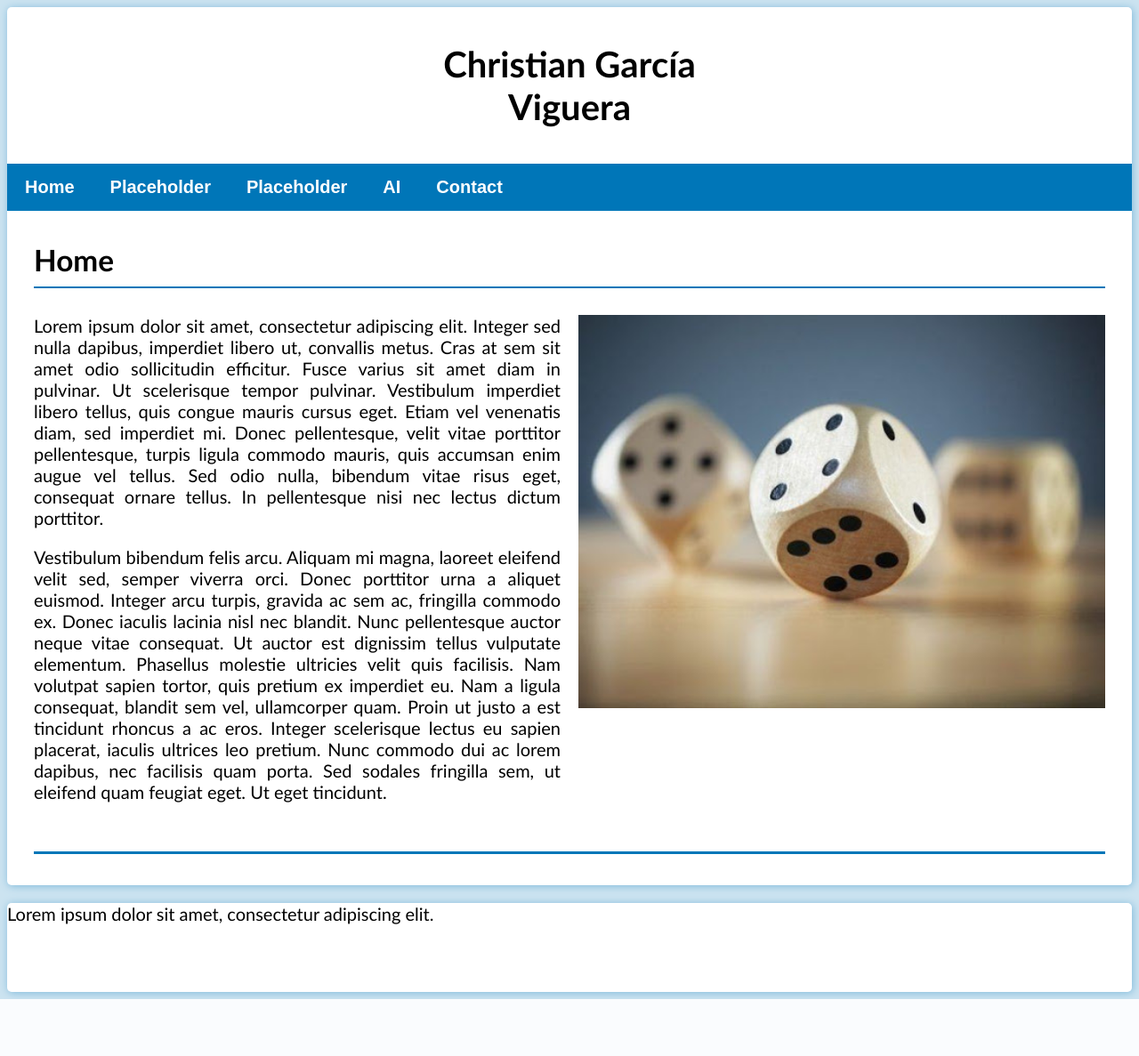
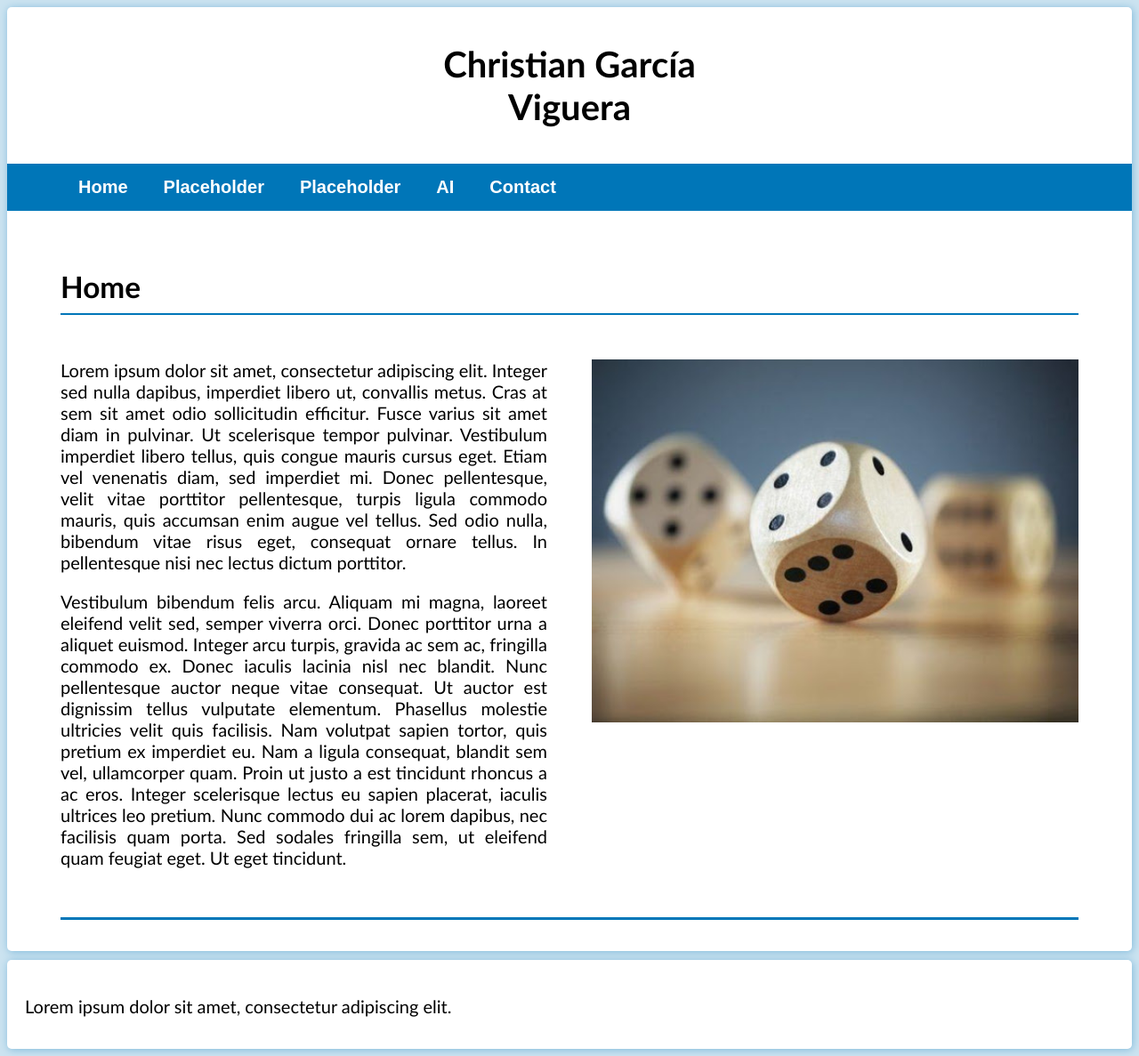
Before and after one commit to Chgv99/chgv99.github.io, a PHP site: page / in a window 1280 px wide. Shown: the whole page at 89% size. Before the commit the page ends 1123 px from the top, so only its background shows below. Run offline with PHP 8.4, Linux system fonts and the light colour scheme.

Commit message:
Styling and margins

```diff
--- a/index.html
+++ b/index.html
@@ -25,6 +25,7 @@
 		<div class="content_box">
 			<div id="page_title"><h2>Home</h2></div>
 			<hr class="">
+			<div class="content">
 				<div class="column50">
 					<p>
 						Lorem ipsum dolor sit amet, consectetur adipiscing elit. Integer sed nulla dapibus, imperdiet libero ut, convallis metus. Cras at sem sit amet odio sollicitudin efficitur. Fusce varius sit amet diam in pulvinar. Ut scelerisque tempor pulvinar. Vestibulum imperdiet libero tellus, quis congue mauris cursus eget. Etiam vel venenatis diam, sed imperdiet mi. Donec pellentesque, velit vitae porttitor pellentesque, turpis ligula commodo mauris, quis accumsan enim augue vel tellus. Sed odio nulla, bibendum vitae risus eget, consequat ornare tellus. In pellentesque nisi nec lectus dictum porttitor.
@@ -38,6 +39,7 @@
 				</div>
 			</div>
 		</div>
+	</div>
 
 	<div id="footer_box">
 		<p>Lorem ipsum dolor sit amet, consectetur adipiscing elit.</p>
--- a/stylesheets/style.css
+++ b/stylesheets/style.css
@@ -92,6 +92,10 @@ nav ul li {
     /*display: inline;*/
 }
 
+nav ul li:first-of-type {
+    margin-left: 60px;
+}
+
 nav ul li:hover {
     background-color: #005e93;
 }
@@ -118,10 +122,14 @@ nav ul li a{
     border-style: none none solid none;*/
 }
 
+.content {
+	margin-top: 30px;
+}
+
 .content_box {
-	margin-top: 35px;
-	margin-left: 30px;
-	margin-right: 30px;
+	margin-top: 65px;
+	margin-left: 60px;
+	margin-right: 60px;
 	/* height: 750px; */
 
 	padding-bottom: 35px;
@@ -139,7 +147,7 @@ nav ul li a{
 	width: 50%;
 
 	padding-top: 20px;
-	padding-right: 10px;
+	padding-right: 25px;
 }
 
 .column50 img {
@@ -151,13 +159,13 @@ nav ul li a{
 }
 
 .column50:last-of-type {
-	padding-left: 10px;
+	padding-left: 25px;
 	padding-right: 0;
 }
 
 p {
 	text-align: justify;
-  text-justify: inter-word;
+  	text-justify: inter-word;
 }
 
 .column50 p:first-of-type {
@@ -165,9 +173,12 @@ p {
 }
 
 #footer_box {
-	min-height: 100px;
+	height: 100px;
 	width: 1300px;
 	margin: auto;
+	margin-top: 10px;
+
+	padding: 20px;
 
 	/*border: solid; */
 	/* border-color: #dfdfdf; */
@@ -237,6 +248,10 @@ p {
 	    padding-top: 25px;
 	}
 
+	nav ul li:first-of-type {
+    	margin-left: 0;
+	}
+
 	nav ul li a{
 	    padding-top: 0;
 	    padding-bottom: 0;
@@ -263,6 +278,7 @@ p {
 		min-height: 100px;
 		width: 100%;
 		margin: auto;
+		margin-top: 10px;
 
 		/*border: solid; */
 		/* border-color: #dfdfdf; */
```
Lines whose indentation alone changed are shown as unchanged.
